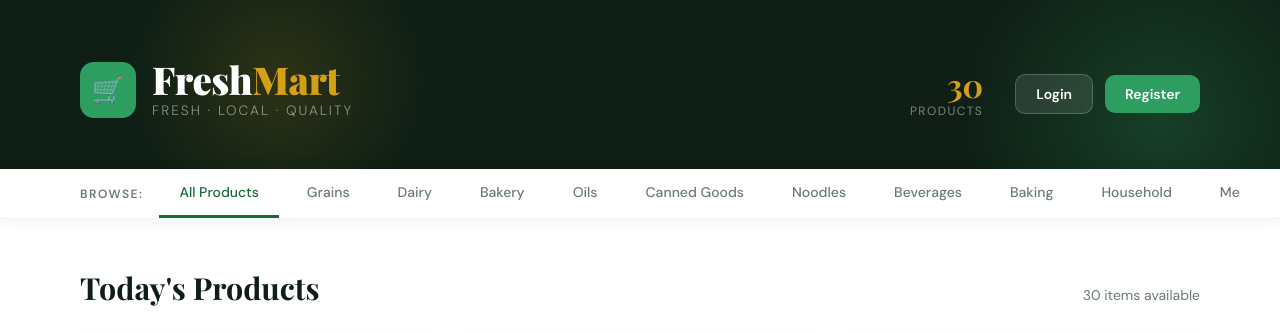
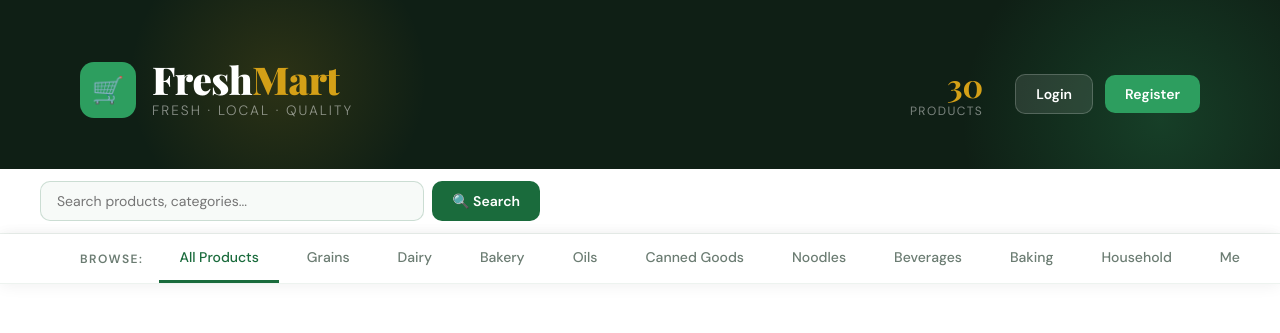
Before and after one commit to kabukie18005/supermarket-platform, a Django app: page /products/ in a window 1280 px wide. Shown: the top 333 px of the page. Run offline with Django 5.2, Linux system fonts and the light colour scheme; data comes from the database, SQL or seed files in the repository.

Commit message:
feat: search bar for products

```diff
--- a/products/templates/products/product_list.html
+++ b/products/templates/products/product_list.html
@@ -443,7 +443,29 @@
         </div>
     </div>
 </header>
-
+<!-- SEARCH BAR -->
+<div style="background: var(--white); border-bottom: 1px solid rgba(26,107,60,0.08); padding: 12px 40px;">
+    <div style="max-width: 1200px; margin: 0 auto;">
+        <form method="GET" action="{% url 'product_list' %}" style="display: flex; gap: 8px; max-width: 500px;">
+            <input
+                type="text"
+                name="q"
+                value="{{ query }}"
+                placeholder="Search products, categories..."
+                style="flex: 1; padding: 10px 16px; border: 1.5px solid rgba(26,107,60,0.2); border-radius: 10px; font-family: 'DM Sans', sans-serif; font-size: 0.875rem; outline: none; background: var(--light); color: var(--dark);"
+            >
+            <button type="submit" style="background: var(--green); color: white; border: none; padding: 10px 20px; border-radius: 10px; font-family: 'DM Sans', sans-serif; font-weight: 600; cursor: pointer; font-size: 0.875rem;">
+                🔍 Search
+            </button>
+            {% if query %}
+            <a href="{% url 'product_list' %}" style="background: rgba(26,107,60,0.1); color: var(--green); border: none; padding: 10px 16px; border-radius: 10px; font-family: 'DM Sans', sans-serif; font-weight: 600; cursor: pointer; font-size: 0.875rem; text-decoration: none; display: flex; align-items: center;">✕ Clear</a>
+            {% endif %}
+        </form>
+        {% if query %}
+        <p style="margin-top: 6px; font-size: 0.8rem; color: var(--gray);">Showing results for "<strong>{{ query }}</strong>" — {{ products|length }} found</p>
+        {% endif %}
+    </div>
+</div>
 <nav>
     <nav>
     <div class="nav-inner">
--- a/products/views.py
+++ b/products/views.py
@@ -10,9 +10,21 @@ def home(request):
     })
 
 def product_list(request):
+    query = request.GET.get('q', '')
     products = Product.objects.all()
+
+    if query:
+        products = products.filter(
+            name__icontains=query
+        ) | products.filter(
+            category__icontains=query
+        ) | products.filter(
+            description__icontains=query
+        )
+
     categories = Product.objects.values_list('category', flat=True).distinct()
     return render(request, 'products/product_list.html', {
         'products': products,
-        'categories': categories
+        'categories': categories,
+        'query': query
     })
```
